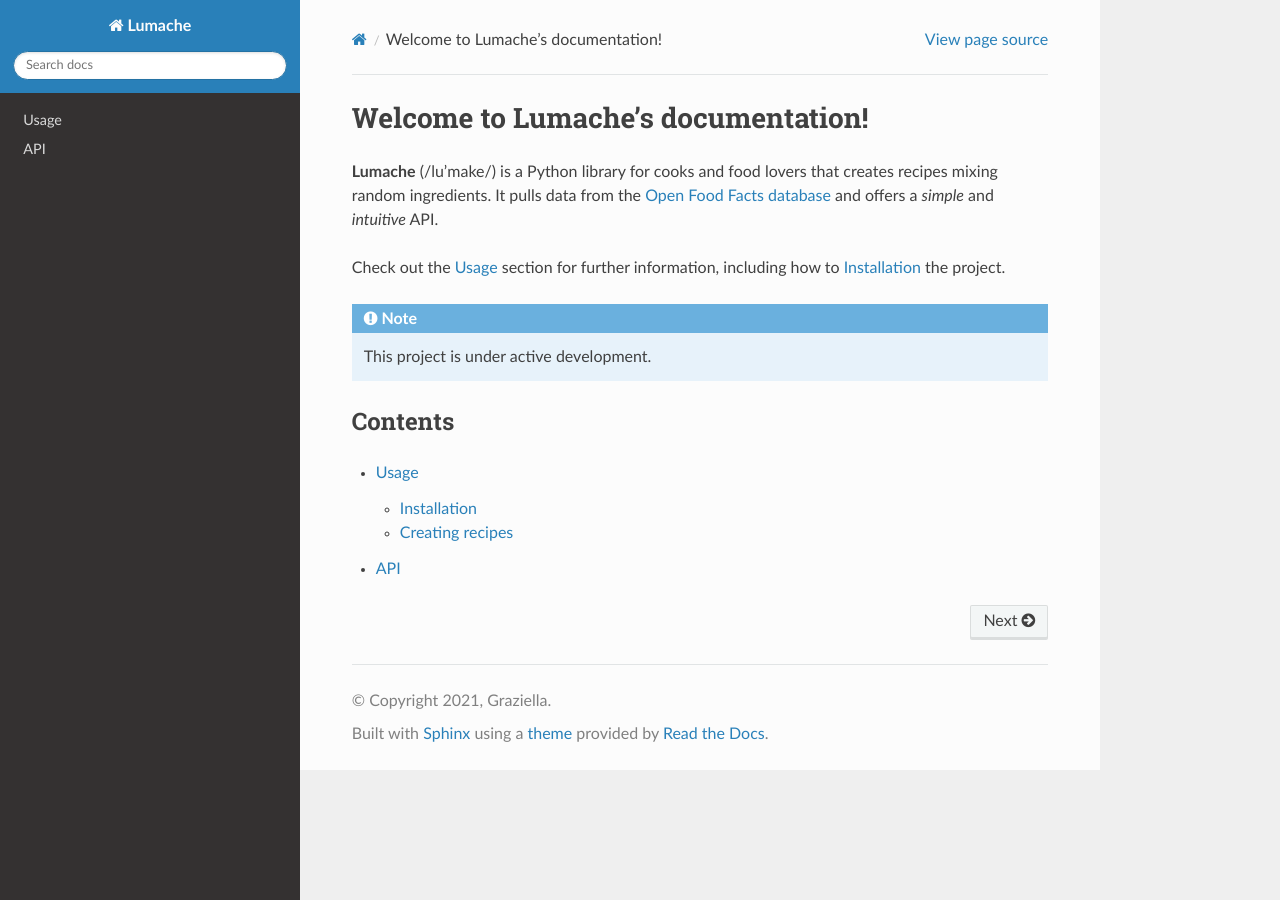
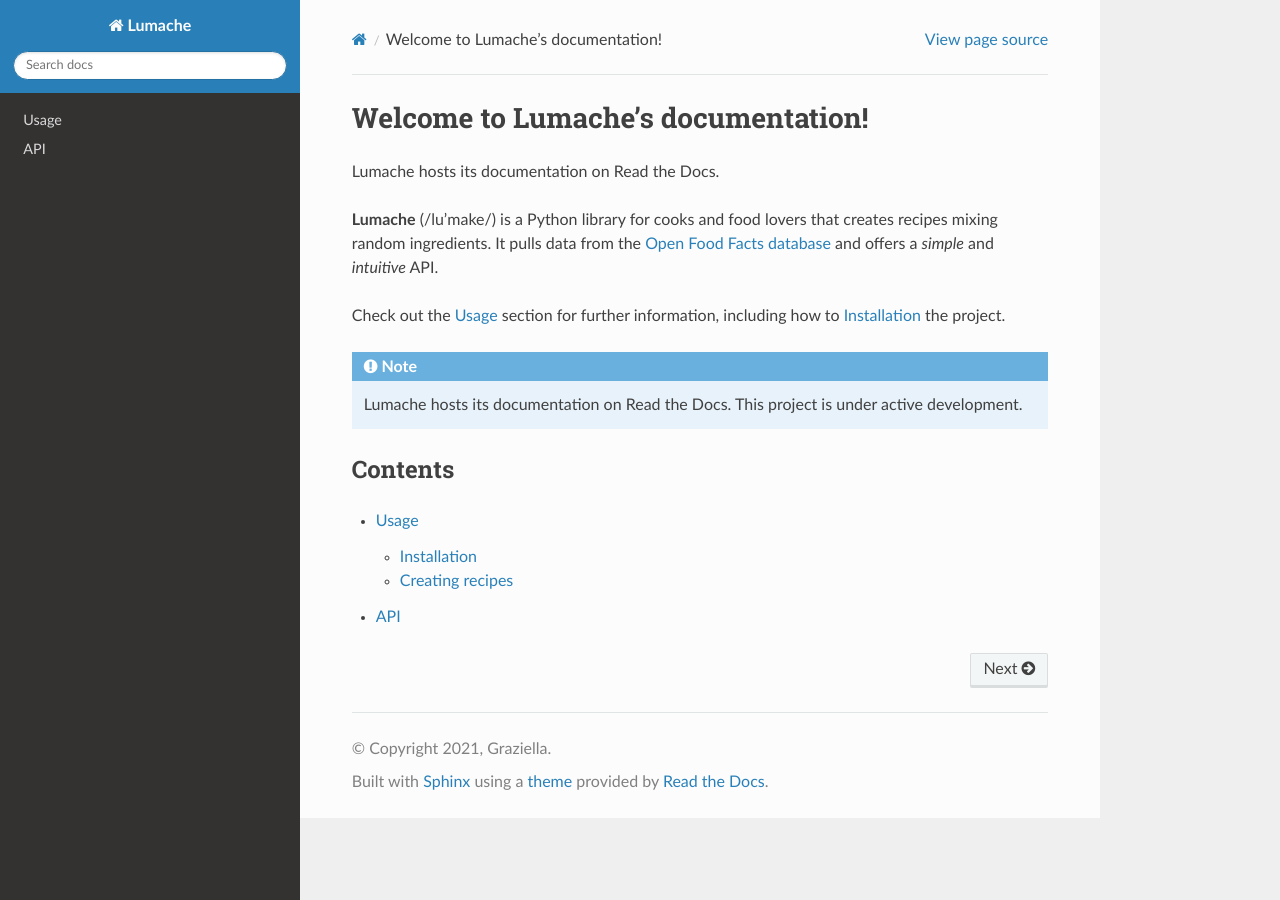
Before and after one commit to FBA104/rtd-tutorial, a Sphinx documentation site: the page built from docs/source/index.rst, in a window 1280 px wide. Built offline with Sphinx 7.4.7 and the Read the Docs theme 3.1.0, drawn with Linux system fonts in a browser that asks for light colours.

Commit message:
Update index.rst

```diff
--- a/docs/source/index.rst
+++ b/docs/source/index.rst
@@ -1,5 +1,6 @@
 Welcome to Lumache's documentation!
 ===================================
+Lumache hosts its documentation on Read the Docs.
 
 **Lumache** (/lu'make/) is a Python library for cooks and food lovers
 that creates recipes mixing random ingredients.
@@ -10,7 +11,7 @@ Check out the :doc:`usage` section for further information, including
 how to :ref:`installation` the project.
 
 .. note::
-
+   Lumache hosts its documentation on Read the Docs.
    This project is under active development.
 
 Contents
```
